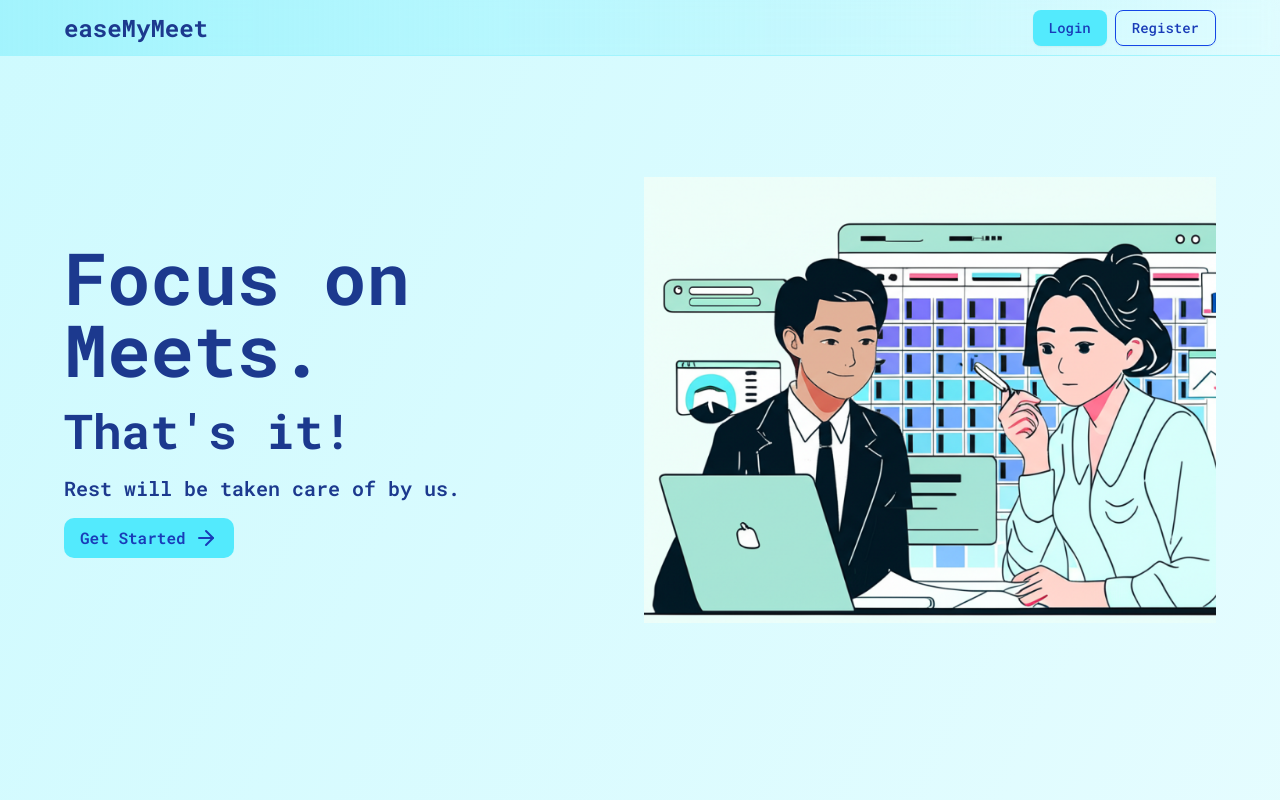
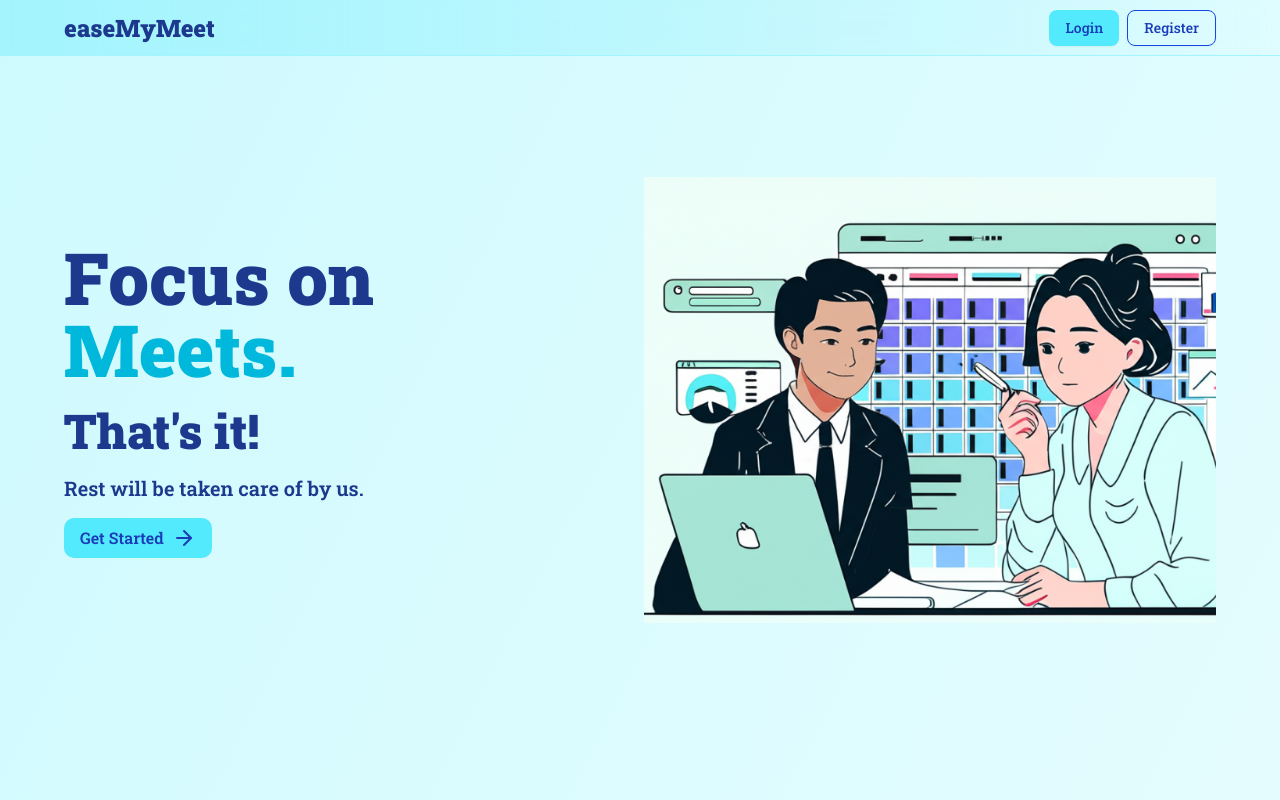
Before and after one commit to bhardwajNihal/easeMyMeet, a Next.js app: page / in a window 1280 px wide. Shown: the top 800 px of the page. Built offline with nearby package versions, Linux system fonts and the light colour scheme; no server answers.

Commit message:
ui tweaking, copy user public url function

```diff
--- a/app/(pages)/dashboard/page.jsx
+++ b/app/(pages)/dashboard/page.jsx
@@ -3,7 +3,7 @@
 import React, { useEffect, useState } from 'react'
 import { useUser } from '@clerk/nextjs'
 import { Input } from '@/components/ui/input';
-import { Pencil } from 'lucide-react';
+import { Copy, Pencil } from 'lucide-react';
 import { useForm } from 'react-hook-form';
 import {zodResolver} from "@hookform/resolvers/zod"
 import { usernameSchema } from '@/zodSchemas/usernameSchema';
@@ -17,6 +17,8 @@ import { format } from 'date-fns';
 const Dashboard = () => {
 
   const {isLoaded,user} = useUser();
+  console.log(user);
+
   const [upcomingMeetings, setUpcomingMeetings] = useState([]);
 
   async function fetchUpcomingMeetings() {
@@ -66,7 +68,14 @@ const Dashboard = () => {
         </div>
 
         <div className="link bg-cyan-100 p-2 py-4 rounded my-4 shadow shadow-gray-300">
-          <h2 className='text-lg font-semibold mb-2'>Your Unique Link</h2>
+          <div className='flex gap-2'>
+            <h2 className='text-lg font-semibold mb-2'>Your Unique Link</h2>
+            <Copy
+            onClick={() => {
+              navigator.clipboard.writeText(`${window?.location.origin}/${user?.username}/`);
+            }}
+            size={"18px"} color='darkblue'/>
+          </div>
 
           {/* form to update username */}
           <form onSubmit={handleSubmit(handleUpdateUsername)}>
--- a/app/layout.js
+++ b/app/layout.js
@@ -1,10 +1,10 @@
-import { Roboto_Mono } from "next/font/google";
+import { Roboto_Slab } from "next/font/google";
 import "./globals.css";
 import { Toaster } from "sonner";
 import Header from "@/components/Header";
 import { ClerkProvider } from "@clerk/nextjs";
 
-const roboto = Roboto_Mono({
+const roboto = Roboto_Slab({
   variable: "--font-roboto",
   subsets: ["latin"],
 });
--- a/app/page.jsx
+++ b/app/page.jsx
@@ -56,8 +56,8 @@ export default function Home() {
     <div className="w-full px-4 sm:px-10 md:px-16">
       <div className="hero-section min-h-screen flex flex-col gap-2 md:flex-row">
 
-        <div className="hero-text mt-16 md:mt-0 min-h-full w-full md:w-1/2 flex flex-col justify-center items-center md:items-start gap-4">
-          <h2 className="text-6xl md:text-7xl font-black">Focus on Meets. <br /><span className="text-5xl">That's it!</span></h2>
+        <div className="hero-text pr-8 mt-16 md:mt-0 min-h-full w-full md:w-1/2 flex flex-col justify-center items-center md:items-start gap-4">
+          <h2 className="text-6xl md:text-7xl font-black ">Focus on <span className="text-cyan-500">Meets.</span> <br /><span className="text-5xl">That's it!</span></h2>
           <p className="text-lg font-semibold sm:text-xl">Rest will be taken care of by us.</p>
 
           <Link href={"/dashboard"}>
--- a/components/Header.jsx
+++ b/components/Header.jsx
@@ -32,7 +32,7 @@ const Header = async () => {
         <SignedIn>
 
           <Link href={"/dashboard"}>
-            <button className="py-2 px-6 text-blue-600 hover:underline cursor-pointer">Dashboard</button>
+            <button className="py-2 px-6 text-blue-700 hover:underline cursor-pointer">Dashboard</button>
           </Link>
 
           <Link href={"/events?create=true"}>
```
